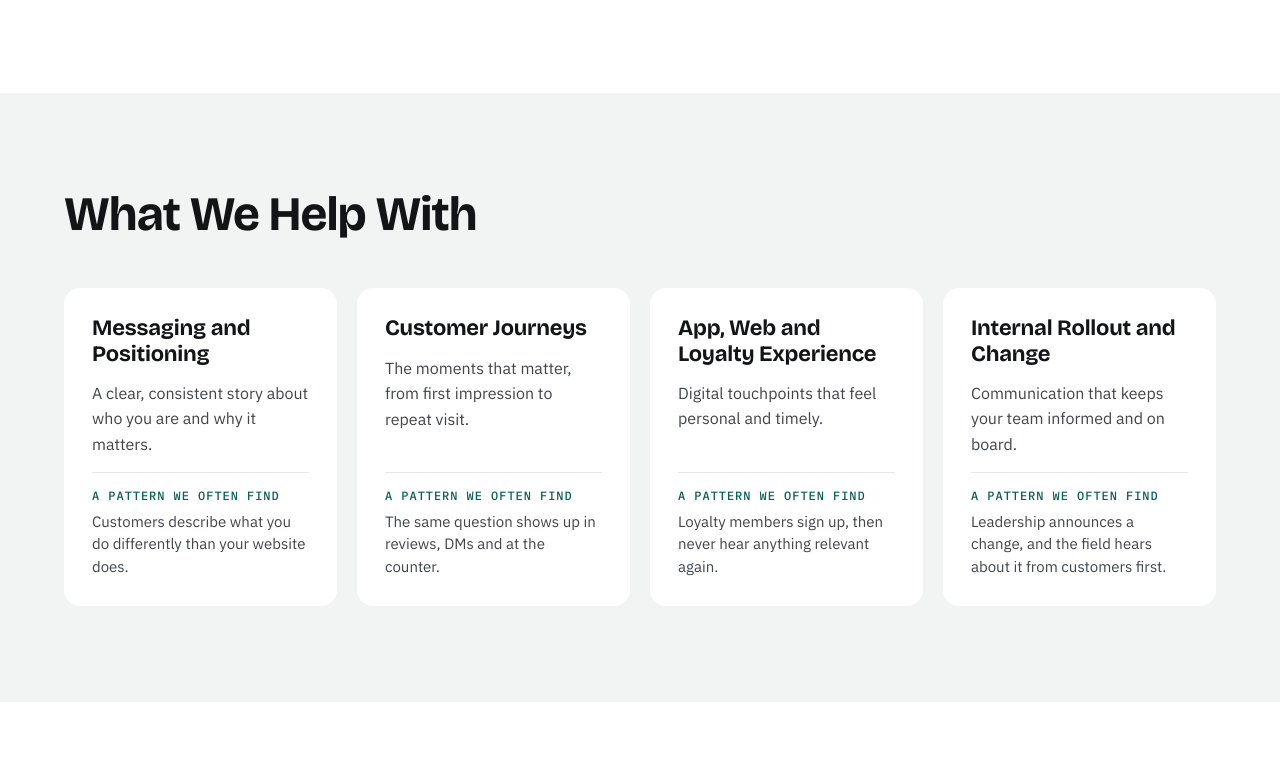
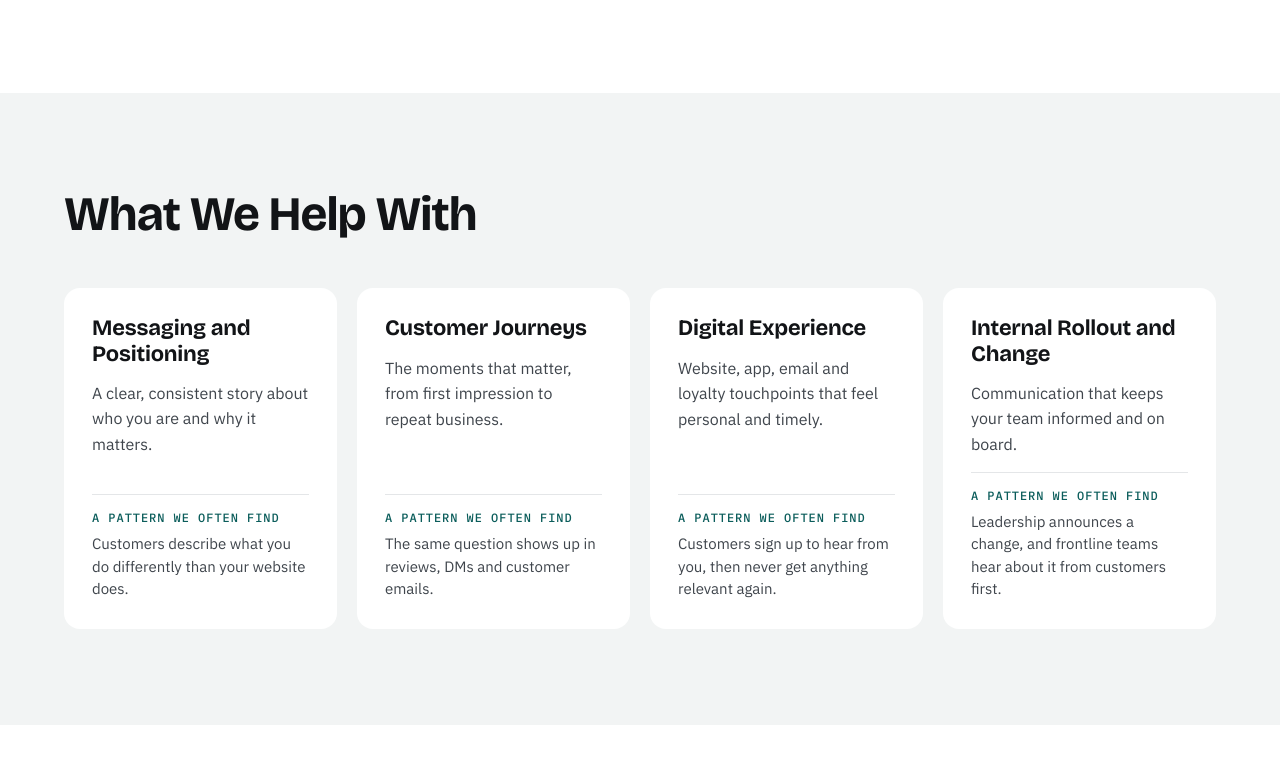
Before and after one commit to charnell-smit-land/parkland-site, a plain HTML site: page services/communication-strategy/index.html in a window 1280 px wide. Shown: the part 578-1342 px from the top of the page. Drawn offline with nearby package versions, Linux system fonts and the light colour scheme; a web font is replaced by a local one.

Commit message:
Communication Strategy: industry-neutral language
Co-Authored-By: Claude Opus 5.5 <noreply@anthropic.com>
Claude-Session: https://claude.ai/code/session_01W7geo9XBXWQGidiqqK6ibq

```diff
--- a/services/communication-strategy/index.html
+++ b/services/communication-strategy/index.html
@@ -77,9 +77,9 @@
 <h2 class="h2 sm">What We Help With</h2>
 <div class="grid" style="grid-template-columns:repeat(auto-fit,minmax(min(240px,100%),1fr))">
 <div class="card plain"><h3 class="h3" style="font-size:22px">Messaging and Positioning</h3><p>A clear, consistent story about who you are and why it matters.</p><p class="mini-example"><span>A pattern we often find</span>Customers describe what you do differently than your website does.</p></div>
-<div class="card plain"><h3 class="h3" style="font-size:22px">Customer Journeys</h3><p>The moments that matter, from first impression to repeat visit.</p><p class="mini-example"><span>A pattern we often find</span>The same question shows up in reviews, DMs and at the counter.</p></div>
-<div class="card plain"><h3 class="h3" style="font-size:22px">App, Web and Loyalty Experience</h3><p>Digital touchpoints that feel personal and timely.</p><p class="mini-example"><span>A pattern we often find</span>Loyalty members sign up, then never hear anything relevant again.</p></div>
-<div class="card plain"><h3 class="h3" style="font-size:22px">Internal Rollout and Change</h3><p>Communication that keeps your team informed and on board.</p><p class="mini-example"><span>A pattern we often find</span>Leadership announces a change, and the field hears about it from customers first.</p></div>
+<div class="card plain"><h3 class="h3" style="font-size:22px">Customer Journeys</h3><p>The moments that matter, from first impression to repeat business.</p><p class="mini-example"><span>A pattern we often find</span>The same question shows up in reviews, DMs and customer emails.</p></div>
+<div class="card plain"><h3 class="h3" style="font-size:22px">Digital Experience</h3><p>Website, app, email and loyalty touchpoints that feel personal and timely.</p><p class="mini-example"><span>A pattern we often find</span>Customers sign up to hear from you, then never get anything relevant again.</p></div>
+<div class="card plain"><h3 class="h3" style="font-size:22px">Internal Rollout and Change</h3><p>Communication that keeps your team informed and on board.</p><p class="mini-example"><span>A pattern we often find</span>Leadership announces a change, and frontline teams hear about it from customers first.</p></div>
 </div>
 </div>
 </section>
```
Also changed, not shown: index.html (+1 -1 lines), services/index.html (+2 -2 lines).
